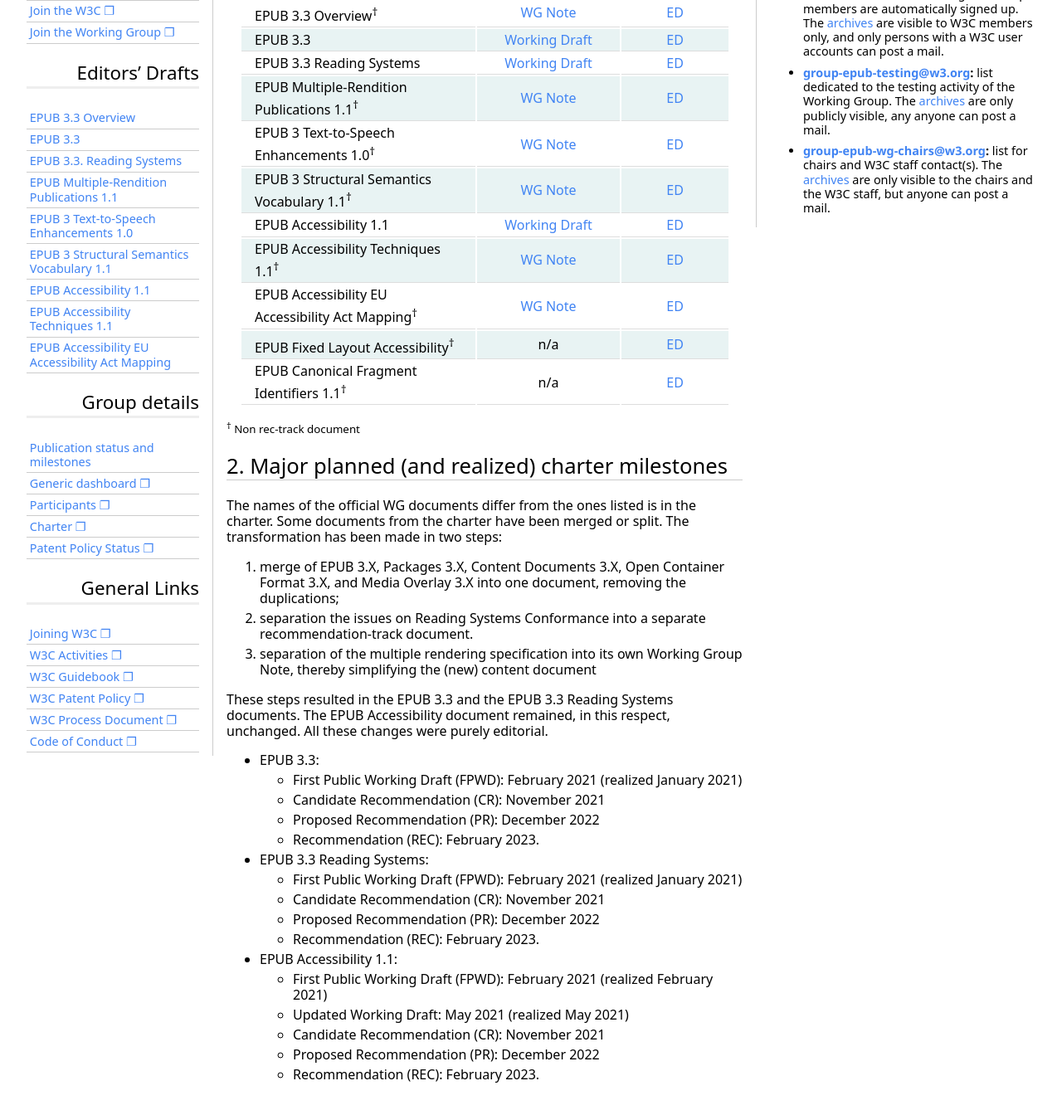
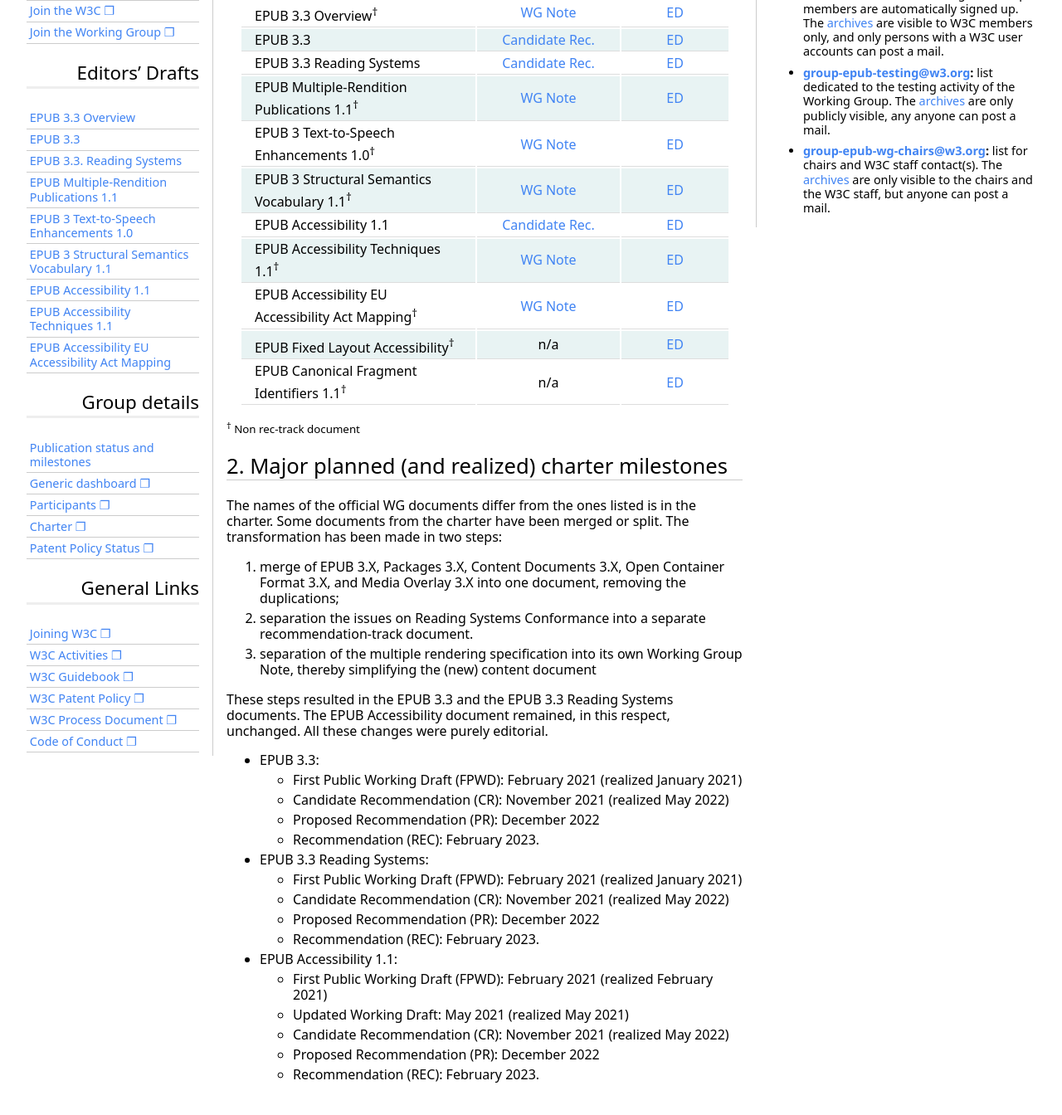
Before and after one commit to w3c/epub-wg, a Jekyll site: the page built from PublStatus.md, in a window 1280 px wide and 1400 px high, scrolled down 343 px. Shown: the top 1344 px of the window at 83% size. Built offline with Jekyll 4.4.1, drawn with Linux system fonts in a browser that asks for light colours; some web fonts are replaced; our own code applies the rules of GitHub Pages for plain Markdown files.

Commit message:
Updated the publ. status file

```diff
--- a/PublStatus.md
+++ b/PublStatus.md
@@ -11,12 +11,12 @@
 | Document | Official Publication | Editors’ Draft |
 |----------|:--------------:|:-----------------:|
 | EPUB 3.3 Overview<sup>†<sup>   | [WG Note](https://www.w3.org/TR/epub-overview-33/) | [ED](https://w3c.github.io/epub-specs/epub33/overview/)
-| EPUB 3.3                       | [Working Draft](https://www.w3.org/TR/epub-33/) | [ED](https://w3c.github.io/epub-specs/epub33/core/)
-| EPUB 3.3 Reading Systems       | [Working Draft](https://www.w3.org/TR/epub-rs-33/) | [ED](https://w3c.github.io/epub-specs/epub33/rs/)
+| EPUB 3.3                       | [Candidate Rec.](https://www.w3.org/TR/epub-33/) | [ED](https://w3c.github.io/epub-specs/epub33/core/)
+| EPUB 3.3 Reading Systems       | [Candidate Rec.](https://www.w3.org/TR/epub-rs-33/) | [ED](https://w3c.github.io/epub-specs/epub33/rs/)
 | EPUB Multiple-Rendition Publications 1.1<sup>†<sup> | [WG Note](https://www.w3.org/TR/epub-multi-rend-11/) | [ED](https://w3c.github.io/epub-specs/epub33/multi-rend/)
 | EPUB 3 Text-to-Speech Enhancements 1.0<sup>†<sup>  |  [WG Note](https://www.w3.org/TR/epub-tts-10/) | [ED](https://w3c.github.io/epub-specs/epub33/tts/)
 | EPUB 3 Structural Semantics Vocabulary 1.1<sup>†<sup>  |  [WG Note](https://www.w3.org/TR/epub-ssv-11/) | [ED](https://w3c.github.io/epub-specs/epub33/ssv/)
-| EPUB Accessibility 1.1         |  [Working Draft](https://www.w3.org/TR/epub-a11y-11/) | [ED](https://w3c.github.io/epub-specs/epub33/a11y/)
+| EPUB Accessibility 1.1         |  [Candidate Rec.](https://www.w3.org/TR/epub-a11y-11/) | [ED](https://w3c.github.io/epub-specs/epub33/a11y/)
 | EPUB Accessibility Techniques 1.1<sup>†<sup>  |  [WG Note](https://www.w3.org/TR/epub-a11y-tech-11/) | [ED](https://w3c.github.io/epub-specs/epub33/epub-a11y-eaa-mapping/)
 | EPUB Accessibility EU Accessibility Act Mapping<sup>†<sup>  |  [WG Note](https://www.w3.org/TR/epub-a11y-eaa-mapping/) | [ED](https://w3c.github.io/epub-specs/epub33/a11y-tech/)
 | EPUB Fixed Layout Accessibility<sup>†<sup>   | n/a | [ED](https://w3c.github.io/epub-specs/epub33/fxl-a11y/)
@@ -39,17 +39,17 @@
 
 * EPUB 3.3:
     * First Public Working Draft (FPWD): February 2021 (realized January 2021)
-    * Candidate Recommendation (CR): November 2021
+    * Candidate Recommendation (CR): November 2021 (realized May 2022)
     * Proposed Recommendation (PR): December 2022
     * Recommendation (REC): February 2023.
 * EPUB 3.3 Reading Systems:
     * First Public Working Draft (FPWD): February 2021 (realized January 2021)
-    * Candidate Recommendation (CR): November 2021
+    * Candidate Recommendation (CR): November 2021 (realized May 2022)
     * Proposed Recommendation (PR): December 2022
     * Recommendation (REC): February 2023.
 * EPUB Accessibility 1.1:
     * First Public Working Draft (FPWD): February 2021 (realized February 2021)
     * Updated Working Draft: May 2021 (realized May 2021)
-    * Candidate Recommendation (CR): November 2021
+    * Candidate Recommendation (CR): November 2021 (realized May 2022)
     * Proposed Recommendation (PR): December 2022
     * Recommendation (REC): February 2023.
```
